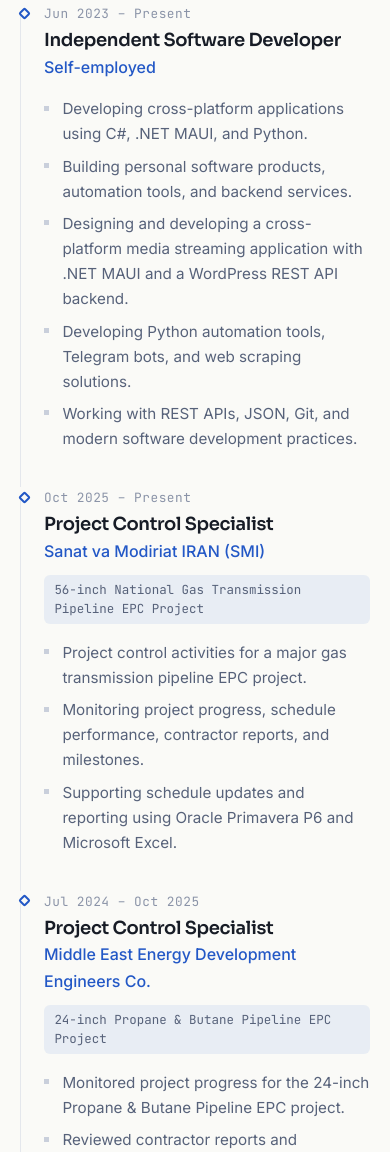
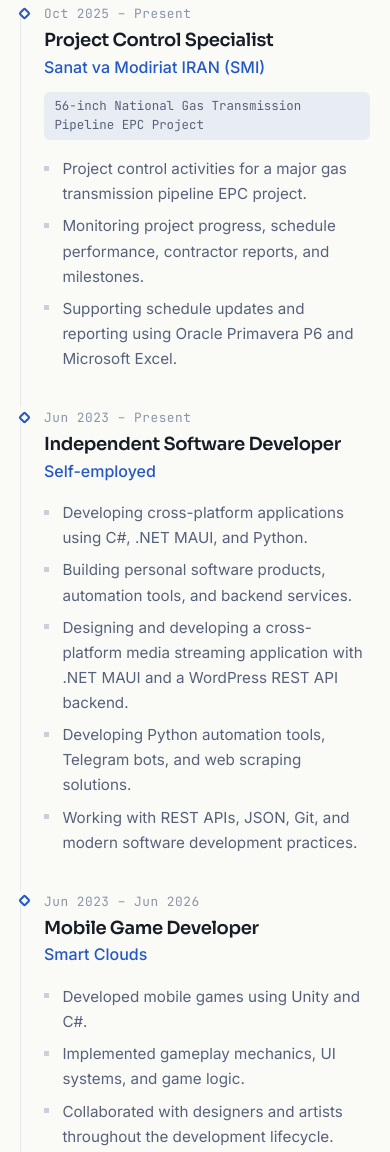
Before and after one commit to Navid-j/portfolio, an Astro site: page / in a window 390 px wide. Shown: the part 2806-3958 px from the top of the page. Built offline with nearby package versions, Linux system fonts and the light colour scheme; Astro itself is replaced by a stand-in of ours.

Commit message:
fix: remove public phone number, sync Smart Clouds details with resume

```diff
--- a/src/components/Contact.astro
+++ b/src/components/Contact.astro
@@ -9,12 +9,6 @@
     label: 'Email',
     value: identity.email,
     href: `mailto:${identity.email}`,
-    external: false,
-  },
-  {
-    label: 'Phone',
-    value: identity.phone,
-    href: `tel:${identity.phone.replace(/[^+\d]/g, '')}`,
     external: false,
   },
   {
--- a/src/data/profile.ts
+++ b/src/data/profile.ts
@@ -13,7 +13,6 @@
     title: "Software Engineer",
     secondaryTitle: "Project Control Specialist",
     email: "navid.jahangiry@live.com",
-    phone: "+98 939 628 1508",
     linkedin: "https://www.linkedin.com/in/navid-jahangiri/",
     github: "https://github.com/Navid-j",
   },
@@ -31,6 +30,18 @@
 
 export const EXPERIENCE = [
   {
+    id: "smi",
+    role: "Project Control Specialist",
+    company: "Sanat va Modiriat IRAN (SMI)",
+    period: "Oct 2025 – Present",
+    project: "56-inch National Gas Transmission Pipeline EPC Project",
+    responsibilities: [
+      "Project control activities for a major gas transmission pipeline EPC project.",
+      "Monitoring project progress, schedule performance, contractor reports, and milestones.",
+      "Supporting schedule updates and reporting using Oracle Primavera P6 and Microsoft Excel.",
+    ],
+  },
+  {
     id: "indie-dev",
     role: "Independent Software Developer",
     company: "Self-employed",
@@ -45,15 +56,15 @@
     ],
   },
   {
-    id: "smi",
-    role: "Project Control Specialist",
-    company: "Sanat va Modiriat IRAN (SMI)",
-    period: "Oct 2025 – Present",
-    project: "56-inch National Gas Transmission Pipeline EPC Project",
+    id: "smart-clouds",
+    role: "Mobile Game Developer",
+    company: "Smart Clouds",
+    period: "Jun 2023 – Jun 2026",
     responsibilities: [
-      "Project control activities for a major gas transmission pipeline EPC project.",
-      "Monitoring project progress, schedule performance, contractor reports, and milestones.",
-      "Supporting schedule updates and reporting using Oracle Primavera P6 and Microsoft Excel.",
+      "Developed mobile games using Unity and C#.",
+      "Implemented gameplay mechanics, UI systems, and game logic.",
+      "Collaborated with designers and artists throughout the development lifecycle.",
+      "Participated in debugging, optimization, and feature implementation.",
     ],
   },
   {
@@ -85,17 +96,6 @@
     project: "64-inch seawater transfer pipeline project",
     responsibilities: [
       "Managed engineering documentation, RFIs, drawings, transmittals, and revision control.",
-    ],
-  },
-  {
-    id: "smart-clouds",
-    role: "Mobile Game Developer",
-    company: "Smart Clouds",
-    period: "Jun 2023 – Jun 2026",
-    responsibilities: [
-      "Unity and C# mobile game development.",
-      "Implemented gameplay mechanics and UI systems.",
-      "Collaborated with designers and artists during development.",
     ],
   },
 ];
--- a/src/layouts/BaseLayout.astro
+++ b/src/layouts/BaseLayout.astro
@@ -21,7 +21,6 @@
   jobTitle: PROFILE.identity.title,
   description: SITE.description,
   email: `mailto:${PROFILE.identity.email}`,
-  telephone: PROFILE.identity.phone,
   url: canonical.href,
   address: {
     '@type': 'PostalAddress',
```
